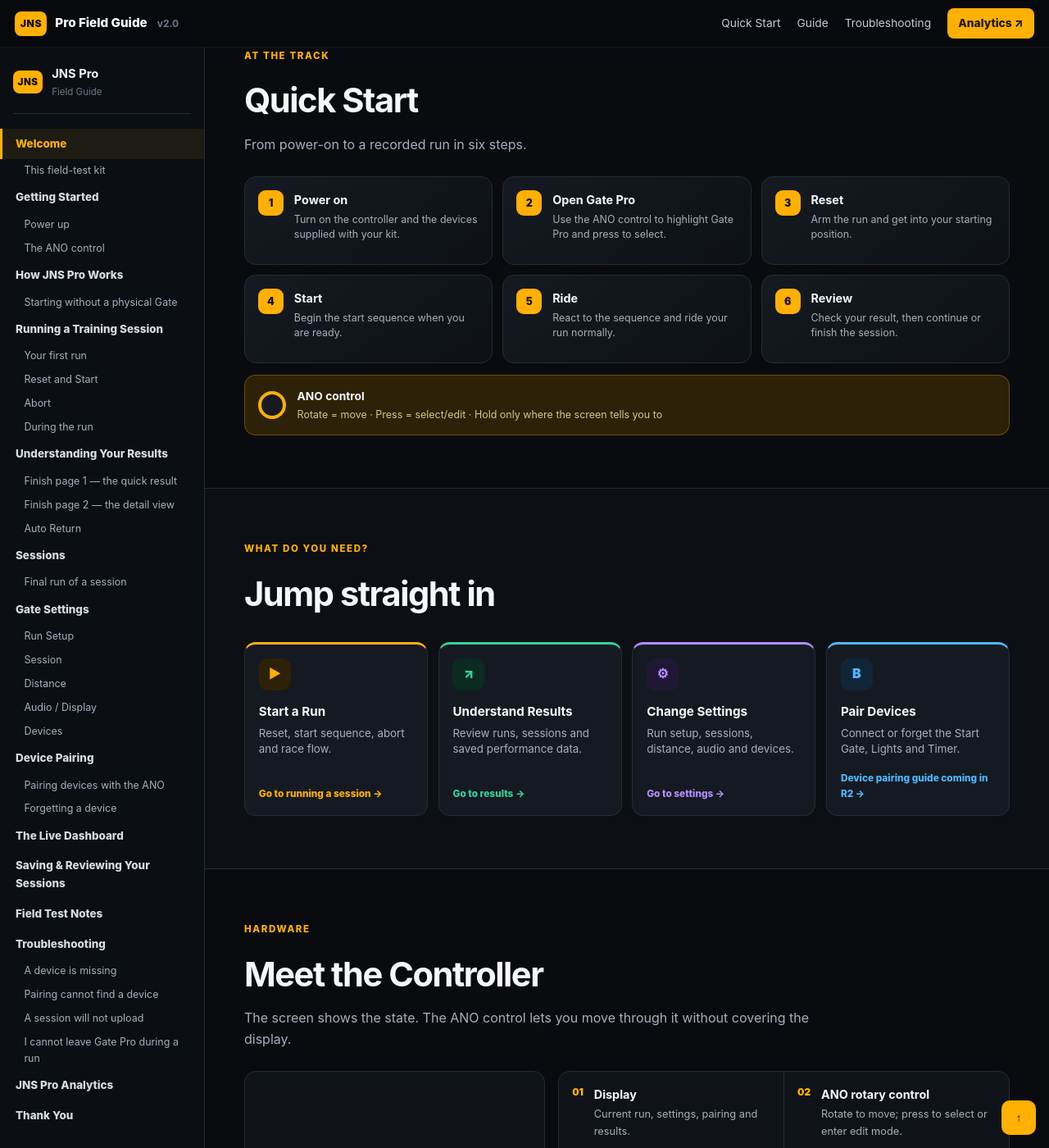
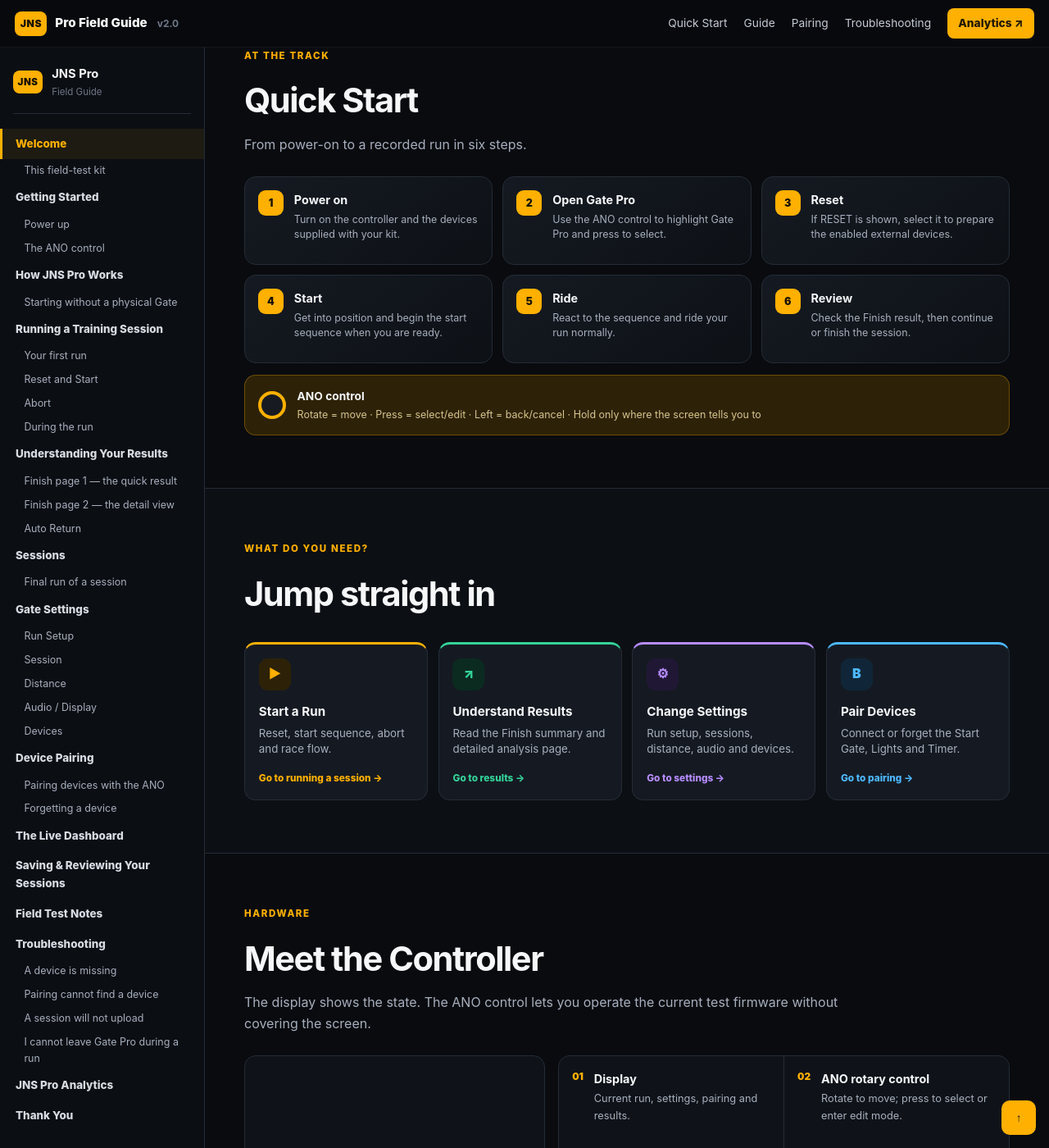
Before and after one commit to chuck808/jns-pro-field-guide, a Jekyll site: the page built from index.md, in a window 1280 px wide and 1400 px high, scrolled down 714 px. Shown: the whole window at 82% size. Built offline with Jekyll 4.4.1, drawn with Linux system fonts in a browser that asks for light colours; some of the changed text lies outside the part shown.

Commit message:
Update Field Guide v2 shell for R2 content

```diff
--- a/_layouts/default.html
+++ b/_layouts/default.html
@@ -28,6 +28,7 @@
       <nav class="top-nav" aria-label="Quick links">
         <a href="#quick-start">Quick Start</a>
         <a href="#getting-started">Guide</a>
+        <a href="#device-pairing">Pairing</a>
         <a href="#troubleshooting">Troubleshooting</a>
         <a href="https://jnspro-analytics.vercel.app" class="top-nav__cta">Analytics ↗</a>
       </nav>
@@ -80,14 +81,14 @@
       <div class="quick-grid">
         <article class="quick-step"><span>1</span><div><strong>Power on</strong><p>Turn on the controller and the devices supplied with your kit.</p></div></article>
         <article class="quick-step"><span>2</span><div><strong>Open Gate Pro</strong><p>Use the ANO control to highlight Gate Pro and press to select.</p></div></article>
-        <article class="quick-step"><span>3</span><div><strong>Reset</strong><p>Arm the run and get into your starting position.</p></div></article>
-        <article class="quick-step"><span>4</span><div><strong>Start</strong><p>Begin the start sequence when you are ready.</p></div></article>
+        <article class="quick-step"><span>3</span><div><strong>Reset</strong><p>If RESET is shown, select it to prepare the enabled external devices.</p></div></article>
+        <article class="quick-step"><span>4</span><div><strong>Start</strong><p>Get into position and begin the start sequence when you are ready.</p></div></article>
         <article class="quick-step"><span>5</span><div><strong>Ride</strong><p>React to the sequence and ride your run normally.</p></div></article>
-        <article class="quick-step"><span>6</span><div><strong>Review</strong><p>Check your result, then continue or finish the session.</p></div></article>
+        <article class="quick-step"><span>6</span><div><strong>Review</strong><p>Check the Finish result, then continue or finish the session.</p></div></article>
       </div>
       <div class="ano-strip">
         <div class="ano-strip__icon">●</div>
-        <div><strong>ANO control</strong><span>Rotate = move · Press = select/edit · Hold only where the screen tells you to</span></div>
+        <div><strong>ANO control</strong><span>Rotate = move · Press = select/edit · Left = back/cancel · Hold only where the screen tells you to</span></div>
       </div>
     </section>
 
@@ -98,9 +99,9 @@
       </div>
       <div class="task-grid">
         <a class="task-card task-card--amber" href="#running-a-training-session"><span class="task-card__icon">▶</span><strong>Start a Run</strong><small>Reset, start sequence, abort and race flow.</small><b>Go to running a session →</b></a>
-        <a class="task-card task-card--green" href="#saving-reviewing"><span class="task-card__icon">↗</span><strong>Understand Results</strong><small>Review runs, sessions and saved performance data.</small><b>Go to results →</b></a>
+        <a class="task-card task-card--green" href="#results"><span class="task-card__icon">↗</span><strong>Understand Results</strong><small>Read the Finish summary and detailed analysis page.</small><b>Go to results →</b></a>
         <a class="task-card task-card--purple" href="#session-settings"><span class="task-card__icon">⚙</span><strong>Change Settings</strong><small>Run setup, sessions, distance, audio and devices.</small><b>Go to settings →</b></a>
-        <a class="task-card task-card--blue" href="#getting-started"><span class="task-card__icon">B</span><strong>Pair Devices</strong><small>Connect or forget the Start Gate, Lights and Timer.</small><b>Device pairing guide coming in R2 →</b></a>
+        <a class="task-card task-card--blue" href="#device-pairing"><span class="task-card__icon">B</span><strong>Pair Devices</strong><small>Connect or forget the Start Gate, Lights and Timer.</small><b>Go to pairing →</b></a>
       </div>
     </section>
 
@@ -108,7 +109,7 @@
       <div class="section-heading">
         <p class="eyebrow">Hardware</p>
         <h2 id="controller-title">Meet the Controller</h2>
-        <p>The screen shows the state. The ANO control lets you move through it without covering the display.</p>
+        <p>The display shows the state. The ANO control lets you operate the current test firmware without covering the screen.</p>
       </div>
       <div class="controller-card">
         <div class="controller-card__visual">
@@ -117,17 +118,13 @@
         <div class="controller-card__notes">
           <div><span>01</span><p><strong>Display</strong>Current run, settings, pairing and results.</p></div>
           <div><span>02</span><p><strong>ANO rotary control</strong>Rotate to move; press to select or enter edit mode.</p></div>
-          <div><span>03</span><p><strong>Touchscreen</strong>Still available for direct interaction where useful.</p></div>
+          <div><span>03</span><p><strong>Centre / directional press</strong>Confirm, go back or use a page-specific action when shown.</p></div>
           <div><span>04</span><p><strong>Status indicators</strong>At-a-glance hardware state beneath the display.</p></div>
         </div>
       </div>
     </section>
 
     <main class="content">
-      <div class="legacy-note">
-        <strong>Field Guide v2 refresh</strong>
-        <span>The quick-start shell above reflects the current JNS Pro design. The detailed reference below is being updated section-by-section to match the current firmware.</span>
-      </div>
       <div class="prose" id="prose">
         {{ content }}
       </div>
```
Also changed, not shown: other parts of _layouts/default.html (+1 -1 lines).
